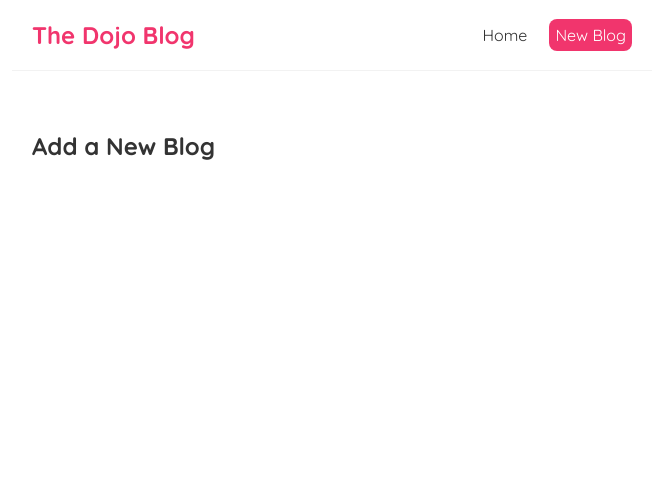
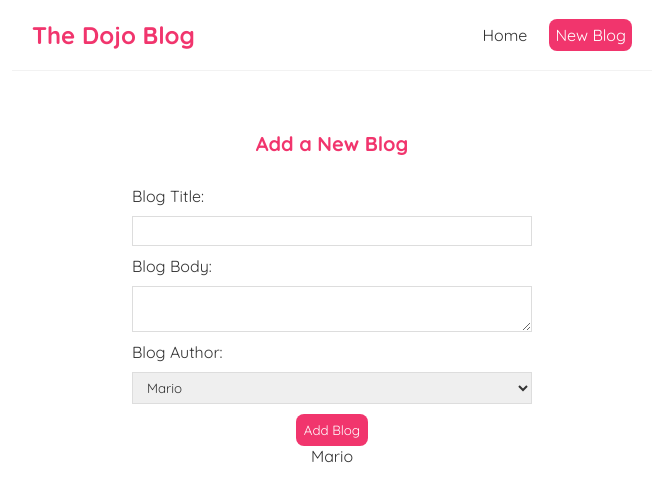
Before and after one commit to NXWBAH/dojo-blog, a React (Create React App) app: page /create in a window 1280 px wide. Shown: the top 502 px of the page, without its empty margins (308-971 px from the left). Built offline with nearby package versions, Linux system fonts and the light colour scheme.

Commit message:
Lesson 27 - Forms

```diff
--- a/src/Create.js
+++ b/src/Create.js
@@ -1,7 +1,35 @@
+import { useState } from 'react';
+
+// Controlled Inputs and Data Binding
+// - Create the const for each piece of data that is within the form.
+// - the onChange function will be used to set the input to the current state of the variable.
+// - Down at the bottom, the const is output as a preview as the user inputs what they want.
 const Create = () => {
+	const [title, setTitle] = useState('');
+	const [body, setBody] = useState('');
+	const [author, setAuthor] = useState('Mario');
 	return (
 		<div className='create'>
 			<h2>Add a New Blog</h2>
+			<form>
+				<label>Blog Title:</label>
+				<input type='text' required value={title} onChange={(e) => setTitle(e.target.value)} />
+
+				<label>Blog Body:</label>
+				<textarea required value={body} onChange={(e) => setBody(e.target.value)}></textarea>
+
+				<label>Blog Author:</label>
+				<select value={author} onChange={(e) => setAuthor(e.target.value)}>
+					<option value='Mario'>Mario</option>
+					<option value='Yoshi'>Yoshi</option>
+				</select>
+
+				<button>Add Blog</button>
+
+				<p>{title}</p>
+				<p>{body}</p>
+				<p>{author}</p>
+			</form>
 		</div>
 	);
 };
--- a/src/index.css
+++ b/src/index.css
@@ -85,3 +85,37 @@
 	border-radius: 8px;
 	cursor: pointer;
 }
+
+/* create new blog form */
+.create {
+	max-width: 400px;
+	margin: 0 auto;
+	text-align: center;
+}
+.create label {
+	text-align: left;
+	display: block;
+}
+.create h2 {
+	font-size: 20px;
+	color: #f1356d;
+	margin-bottom: 30px;
+}
+.create input,
+.create textarea,
+.create select {
+	width: 100%;
+	padding: 6px 10px;
+	margin: 10px 0;
+	border: 1px solid #ddd;
+	box-sizing: border-box;
+	display: block;
+}
+.create button {
+	background: #f1356d;
+	color: #fff;
+	border: 0;
+	padding: 8px;
+	border-radius: 8px;
+	cursor: pointer;
+}
```
